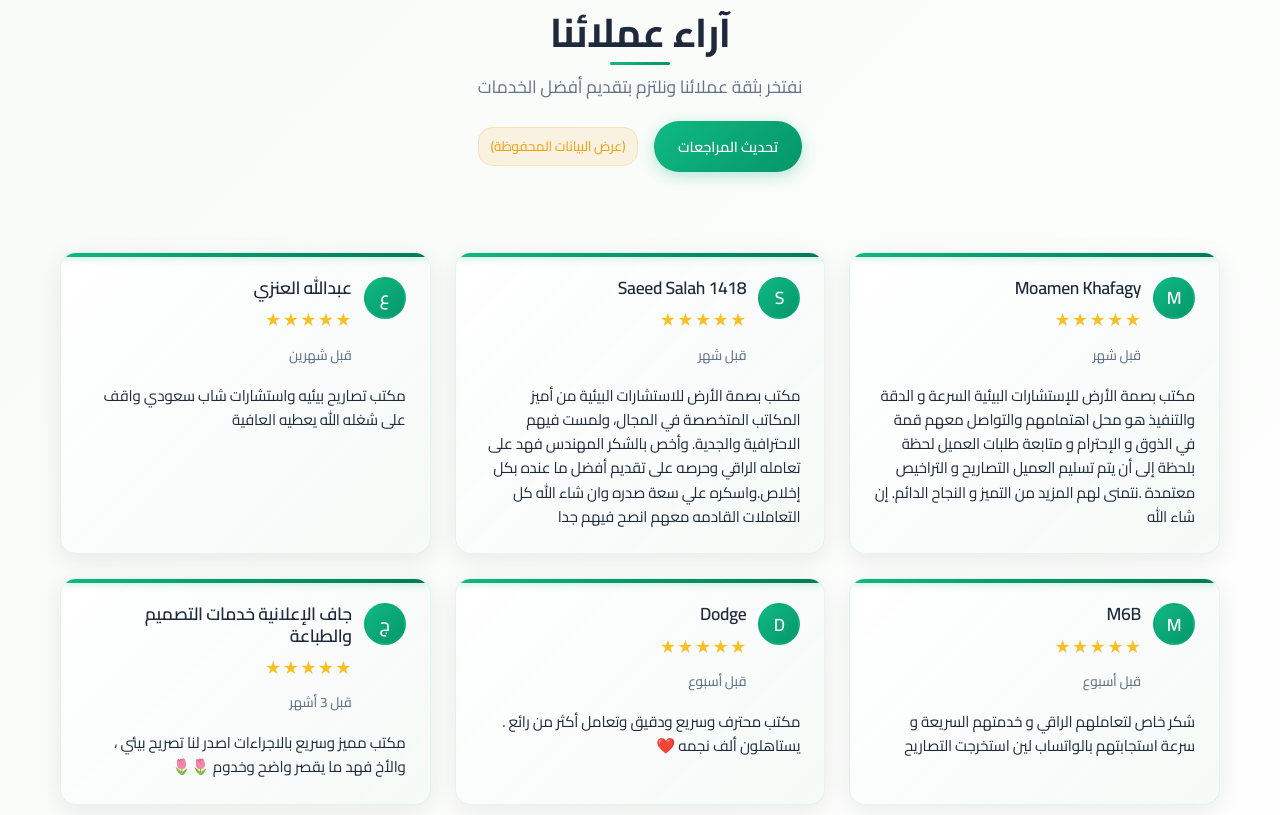
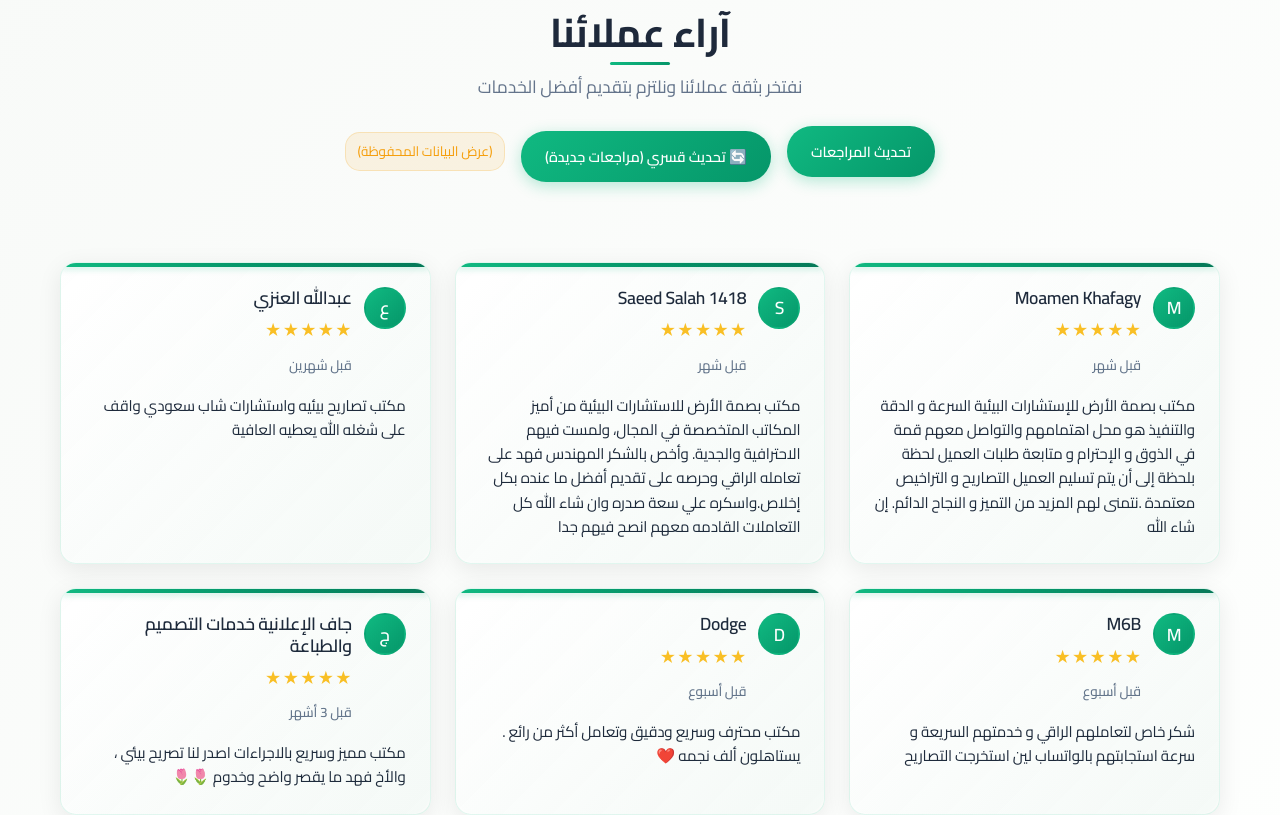
Before and after one commit to mshraky3/earth_footprint, a React (Vite) app: page / in a window 1280 px wide. Shown: the part 8340-9155 px from the top of the page. Built offline with nearby package versions, Linux system fonts and the light colour scheme; no server answers.

Commit message:
Add files via upload

```diff
--- a/src/components/Testimonials.jsx
+++ b/src/components/Testimonials.jsx
@@ -59,7 +59,7 @@ const Testimonials = () => {
   const [loading, setLoading] = useState(true);
   const [error, setError] = useState(null);
 
-  const fetchReviews = useCallback(async () => {
+  const fetchReviews = useCallback(async (forceRefresh = false) => {
     try {
       setLoading(true);
       setError(null);
@@ -67,7 +67,8 @@ const Testimonials = () => {
       console.log('🔄 Fetching reviews from API...');
 
       // Try to fetch from backend API - always use the deployed backend URL
-      const apiUrl = 'https://apiearthfootprint.vercel.app/api/reviews';
+      const baseUrl = 'https://apiearthfootprint.vercel.app/api/reviews';
+      const apiUrl = forceRefresh ? `${baseUrl}/refresh` : baseUrl;
 
       const response = await fetch(apiUrl, {
         method: 'GET',
@@ -87,6 +88,10 @@ const Testimonials = () => {
         if (data.success && data.data && data.data.length > 0) {
           setTestimonials(data.data);
           console.log('✅ Live reviews loaded:', data.count, 'reviews');
+          console.log('🖼️ First review profile image:', data.data[0]?.profileImage);
+          if (data.refreshed) {
+            console.log('🔄 Reviews force refreshed!');
+          }
         } else {
           console.warn('⚠️ No reviews in API response, using static data');
           setTestimonials(staticTestimonials);
@@ -123,11 +128,19 @@ const Testimonials = () => {
           <p>نفتخر بثقة عملائنا ونلتزم بتقديم أفضل الخدمات</p>
           <div className={styles['header-controls']}>
             <button
-              onClick={fetchReviews}
+              onClick={() => fetchReviews()}
               disabled={loading}
               className={styles['refresh-btn']}
             >
               {loading ? 'جاري التحديث...' : 'تحديث المراجعات'}
+            </button>
+            <button
+              onClick={() => fetchReviews(true)}
+              disabled={loading}
+              className={styles['refresh-btn']}
+              style={{ backgroundColor: '#ff6b35', marginTop: '10px' }}
+            >
+              {loading ? 'جاري التحديث...' : '🔄 تحديث قسري (مراجعات جديدة)'}
             </button>
             {error && (
               <span className={styles['error-message']}>
@@ -156,7 +169,9 @@ const Testimonials = () => {
                           className={styles['profile-image']}
                           loading="lazy"
                           decoding="async"
+                          onLoad={() => console.log('✅ Profile image loaded for:', testimonial.name)}
                           onError={(e) => {
+                            console.log('❌ Profile image failed to load for:', testimonial.name, testimonial.profileImage);
                             e.target.style.display = 'none';
                             e.target.nextSibling.style.display = 'flex';
                           }}
```
